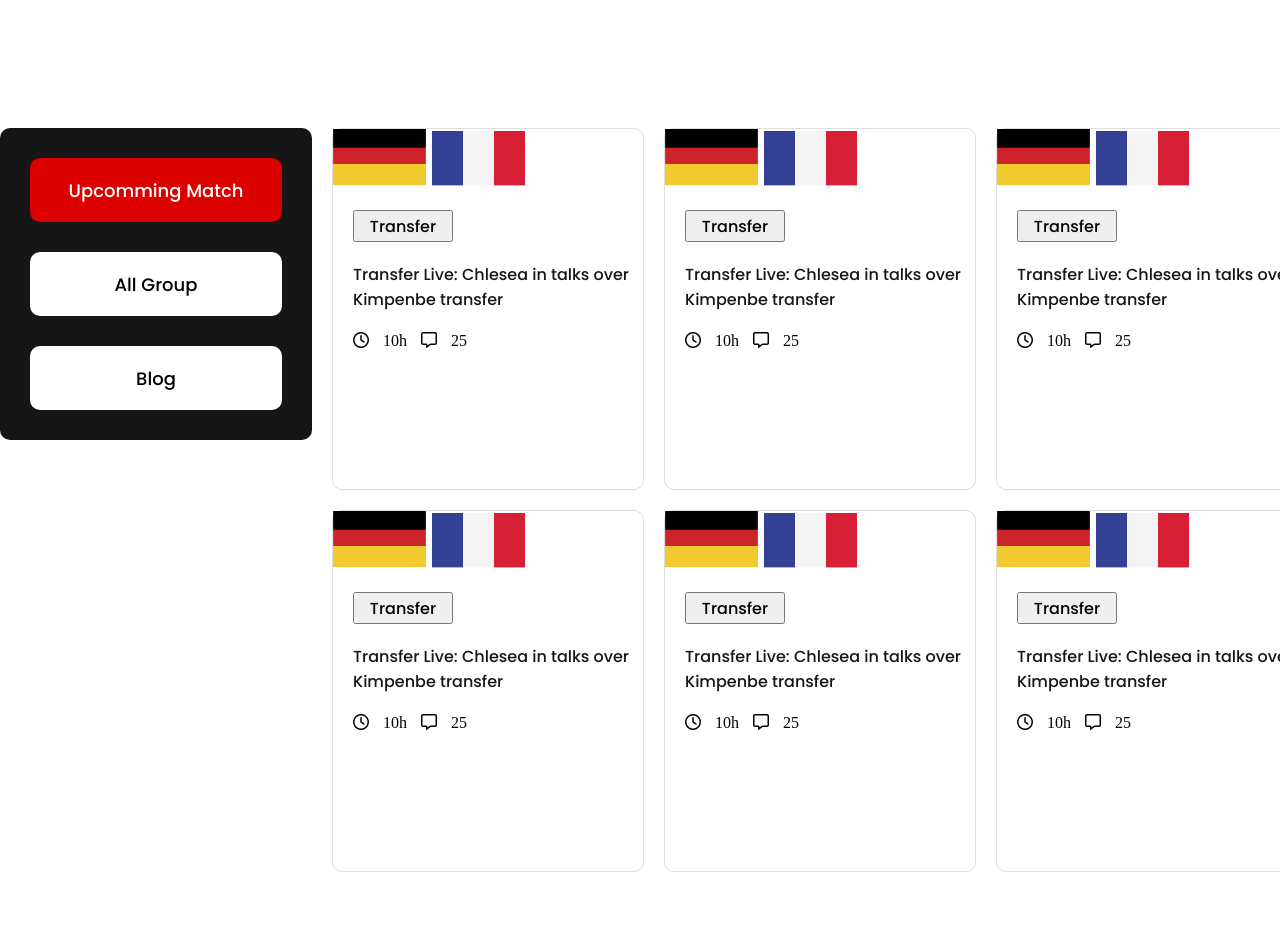
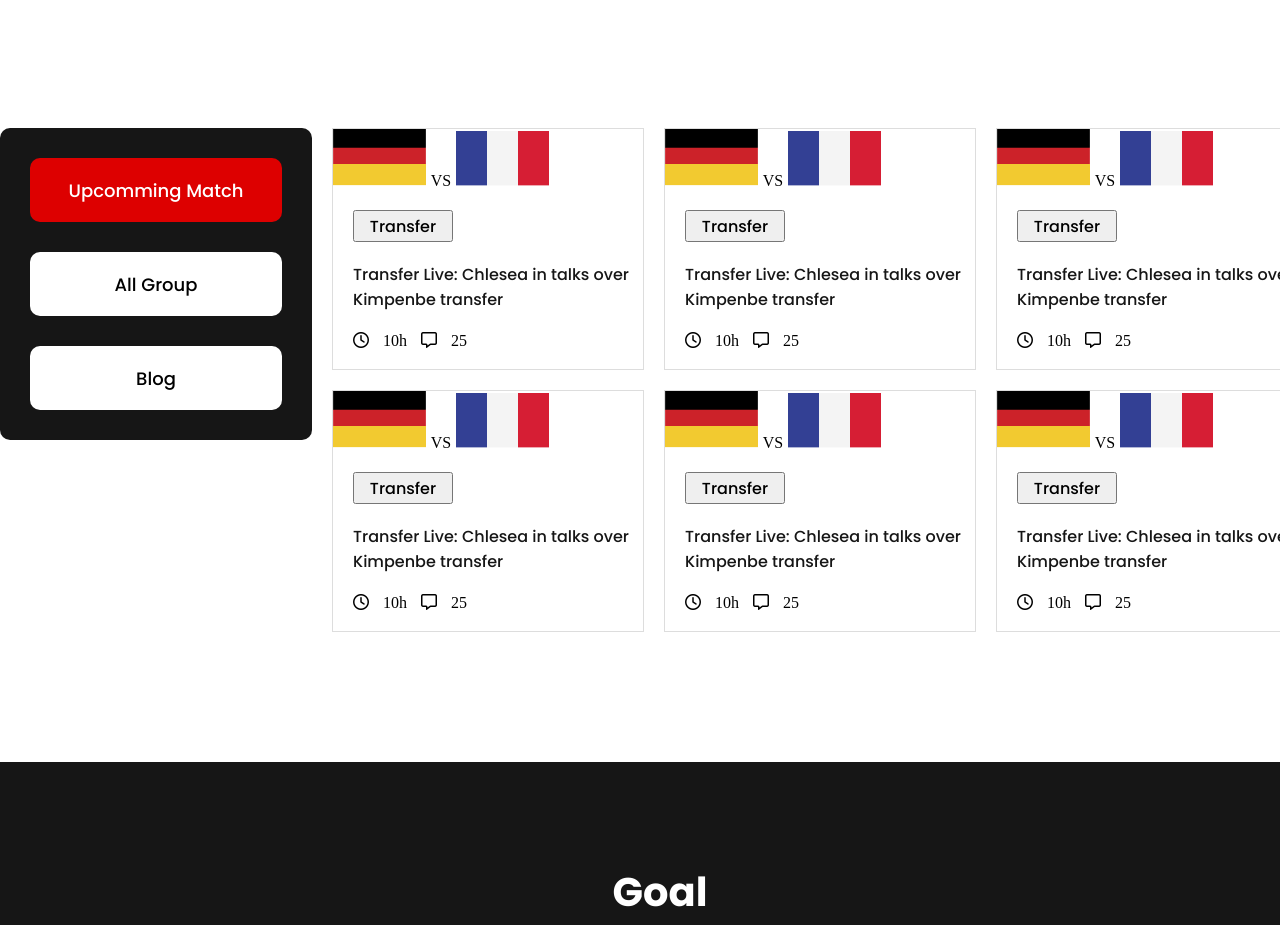
Before and after one commit to Alrakib581/assignment-02-repo, a plain HTML site: page upcomming-match.html in a window 1280 px wide. Shown: the part 688-1613 px from the top of the page. Drawn offline with Linux system fonts and the light colour scheme; a web font is replaced by a local one.

```diff
--- a/style.css
+++ b/style.css
@@ -174,3 +174,10 @@ hr{
     font-family: 'Poppins',sans-serif;
 }
 /*========= footer container end  ==========*/
+/*=============================== style for upcomming.html  =================================================*/
+.upcoming-card-container{
+    width: 312px;
+    height: 242px;
+    border: 1px solid #dddddd;
+}
+/*=============================== style for upcomming.html  =================================================*/
--- a/upcomming-match.html
+++ b/upcomming-match.html
@@ -56,9 +56,10 @@
                   </div>
                 </nav>
                 <div class="card-main-container">
-                    <div class="card-container">
+                    <div class="upcoming-card-container">
                         <div class="card-img">
                             <img src="./card-image/germany Flag.png" alt="">
+                            <span>VS</span>
                             <img src="./card-image/Flag.png" alt="">
                         </div>
                         <div class="card-btn"><button>Transfer</button></div>
@@ -68,9 +69,10 @@
                             <span><i class="fa-regular fa-message"></i></span> <span>25</span>
                         </div>
                     </div>
-                    <div class="card-container">
+                    <div class="upcoming-card-container">
                         <div class="card-img">
                             <img src="./card-image/germany Flag.png" alt="">
+                            <span>VS</span>
                             <img src="./card-image/Flag.png" alt="">
                         </div>
                         <div class="card-btn"><button>Transfer</button></div>
@@ -80,9 +82,10 @@
                             <span><i class="fa-regular fa-message"></i></span> <span>25</span>
                         </div>
                     </div>
-                    <div class="card-container">
+                    <div class="upcoming-card-container">
                         <div class="card-img">
                             <img src="./card-image/germany Flag.png" alt="">
+                            <span>VS</span>
                             <img src="./card-image/Flag.png" alt="">
                         </div>
                         <div class="card-btn"><button>Transfer</button></div>
@@ -92,9 +95,10 @@
                             <span><i class="fa-regular fa-message"></i></span> <span>25</span>
                         </div>
                     </div>
-                    <div class="card-container">
+                    <div class="upcoming-card-container">
                         <div class="card-img">
                             <img src="./card-image/germany Flag.png" alt="">
+                            <span>VS</span>
                             <img src="./card-image/Flag.png" alt="">
                         </div>
                         <div class="card-btn"><button>Transfer</button></div>
@@ -104,9 +108,10 @@
                             <span><i class="fa-regular fa-message"></i></span> <span>25</span>
                         </div>
                     </div>
-                    <div class="card-container">
+                    <div class="upcoming-card-container">
                         <div class="card-img">
                             <img src="./card-image/germany Flag.png" alt="">
+                            <span>VS</span>
                             <img src="./card-image/Flag.png" alt="">
                         </div>
                         <div class="card-btn"><button>Transfer</button></div>
@@ -116,9 +121,10 @@
                             <span><i class="fa-regular fa-message"></i></span> <span>25</span>
                         </div>
                     </div>
-                    <div class="card-container">
+                    <div class="upcoming-card-container">
                         <div class="card-img">
                             <img src="./card-image/germany Flag.png" alt="">
+                            <span>VS</span>
                             <img src="./card-image/Flag.png" alt="">
                         </div>
                         <div class="card-btn"><button>Transfer</button></div>
```
